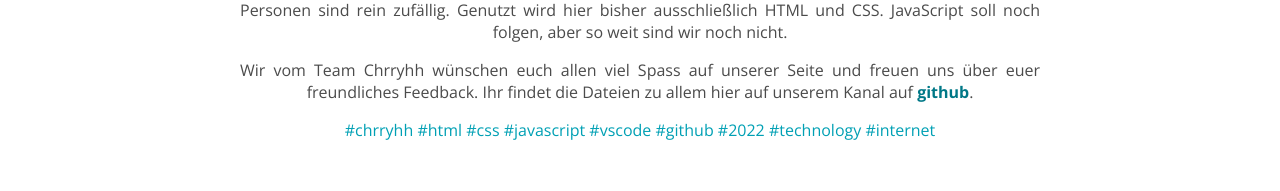
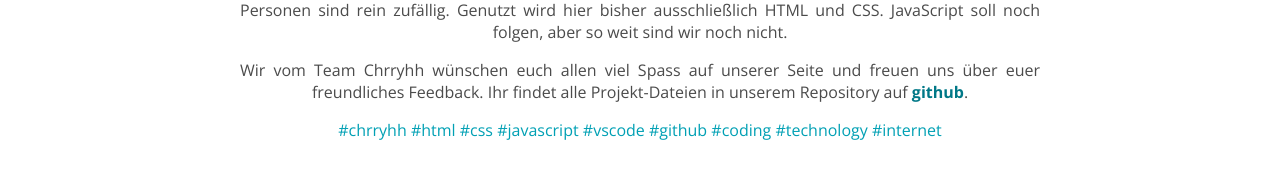
Before and after one commit to Chrryhh/Chrryhh.github.io, a plain HTML site: page index.html in a window 1280 px wide. Shown: the part 933-1124 px from the top of the page. Drawn offline with nearby package versions, Linux system fonts and the light colour scheme.

Commit message:
Update index.html

```diff
--- a/index.html
+++ b/index.html
@@ -36,9 +36,9 @@
 
                 <p>Besucht gerne unsere Unterseiten, auf denen wir weitere Ideen, Entwürfe, Schemata und ganze Webseiten präsentieren und ausprobieren. Nicht alles dort ist wirklich funktional aber manches klappt bereits. Alle Angaben auf diesen Seiten sind rein fiktiv. Ähnlichkeiten mit tatsächlich existierenden oder verstorbenen Personen sind rein zufällig. Genutzt wird hier bisher ausschließlich HTML und CSS. JavaScript soll noch folgen, aber so weit sind wir noch nicht.</p>
 
-                <p>Wir vom Team Chrryhh wünschen euch allen viel Spass auf unserer Seite und freuen uns über euer freundliches Feedback. Ihr findet die Dateien zu allem hier auf unserem Kanal auf <a class="article-inline-link" href="https://github.com/Chrryhh/Chrryhh.github.io" alt="Hyperlink Chrryhh auf github">github</a>.</p>
+                <p>Wir vom Team Chrryhh wünschen euch allen viel Spass auf unserer Seite und freuen uns über euer freundliches Feedback. Ihr findet alle Projekt-Dateien in unserem Repository auf <a class="article-inline-link" href="https://github.com/Chrryhh/Chrryhh.github.io" alt="Hyperlink Chrryhh auf github">github</a>.</p>
 
-                <p class="article-references">#chrryhh #html #css #javascript #vscode #github #2022 #technology #internet</p>
+                <p class="article-references">#chrryhh #html #css #javascript #vscode #github #coding #technology #internet</p>
             </article>
 
             <footer>
```
